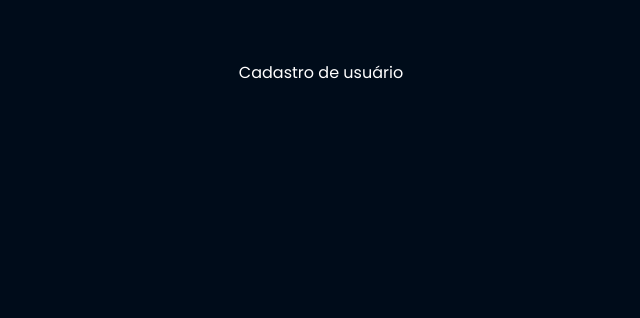
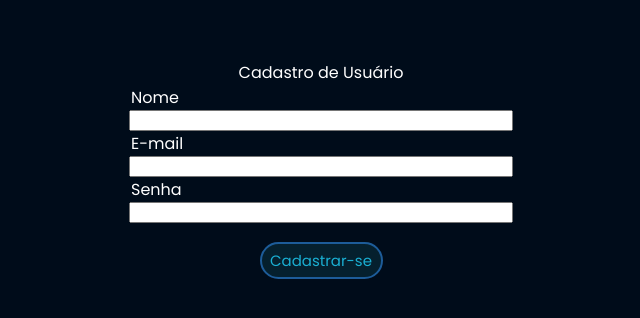
Before and after one commit to AfonsoMachado/blockhub-challenge, a Vue app: page /register in a window 1280 px wide. Shown: the top 318 px of the page, without its empty margins (319-959 px from the left). Built offline with nearby package versions, Linux system fonts and the light colour scheme.

Commit message:
arquivo de requisição axios

```diff
--- a/package.json
+++ b/package.json
@@ -8,6 +8,7 @@
     "lint": "vue-cli-service lint"
   },
   "dependencies": {
+    "axios": "^0.21.1",
     "core-js": "^3.6.5",
     "vue": "^2.6.11",
     "vue-router": "^3.5.2"
--- a/src/components/Register.vue
+++ b/src/components/Register.vue
@@ -1,6 +1,26 @@
 <template>
-  <div>
-    Cadastro de usuário
+  <div class="container">
+    Cadastro de Usuário
+    <div id="register-box">
+      <form>
+        <div class="form">
+          <legend>Nome</legend>
+          <input type="text" name="name" id="">
+          <legend>E-mail</legend>
+          <input type="text" name="e-mail" id="">
+          <legend>Senha</legend>
+          <input type="password" name="password" id="">
+        </div>
+
+
+
+        <div id="botoes">
+          <button type="submit">Cadastrar-se</button>
+        </div>
+
+
+      </form>
+    </div>
   </div>
 </template>
 
@@ -12,4 +32,14 @@ export default {
 
 <style>
 
+#register-box {
+  width: 30%;
+}
+
+#botoes {
+  display: flex;
+  justify-content: center;
+  margin-top: 5%;
+}
+
 </style>
```
Also changed, not shown: src/axios.js (added, +15 -0 lines), 1 other file (tests, documents, lock files or other folders).
